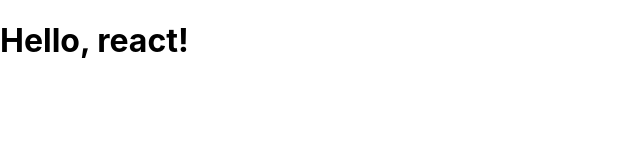
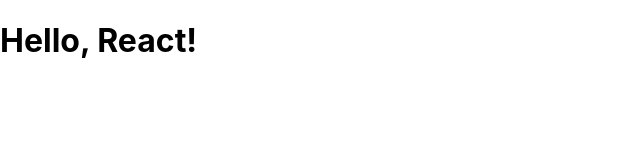
Before and after one commit to KareemFetiany/learn_react, a React (Create React App) app: page / in a window 1280 px wide. Shown: the top 160 px of the page, without its empty margins (0-640 px from the left). Built offline with nearby package versions, Linux system fonts and the light colour scheme.

Commit message:
HelloComponent

```diff
--- a/public/index.html
+++ b/public/index.html
@@ -24,7 +24,7 @@
       work correctly both with client-side routing and a non-root public URL.
       Learn how to configure a non-root public URL by running `npm run build`.
     -->
-    <title>React App</title>
+    <title>Learn React</title>
   </head>
   <body>
     <noscript>You need to enable JavaScript to run this app.</noscript>
--- a/src/App.js
+++ b/src/App.js
@@ -1,5 +1,6 @@
 import logo from './logo.svg';
 import './App.css';
+import React from 'react';
 
 function App() {
   return (
--- /dev/null
+++ b/src/HelloComponent.js
@@ -0,0 +1,9 @@
+import React from 'react';
+
+class HelloComponent extends React.Component{
+    render(){
+      return(<h1>Hello, React!</h1>)
+    }
+  }
+
+  export default HelloComponent;
--- a/src/index.js
+++ b/src/index.js
@@ -3,12 +3,14 @@
 import './index.css';
 import App from './App';
 import reportWebVitals from './reportWebVitals';
+import HelloComponent from './HelloComponent';
 
 ReactDOM.render(
   // <React.StrictMode>
   //   <App />
   // </React.StrictMode>,
-  <h1>Hello, react!</h1>,
+  // <h1>Hello, react!</h1>,
+  <HelloComponent/>,
   document.getElementById('root')
 );
 
```
